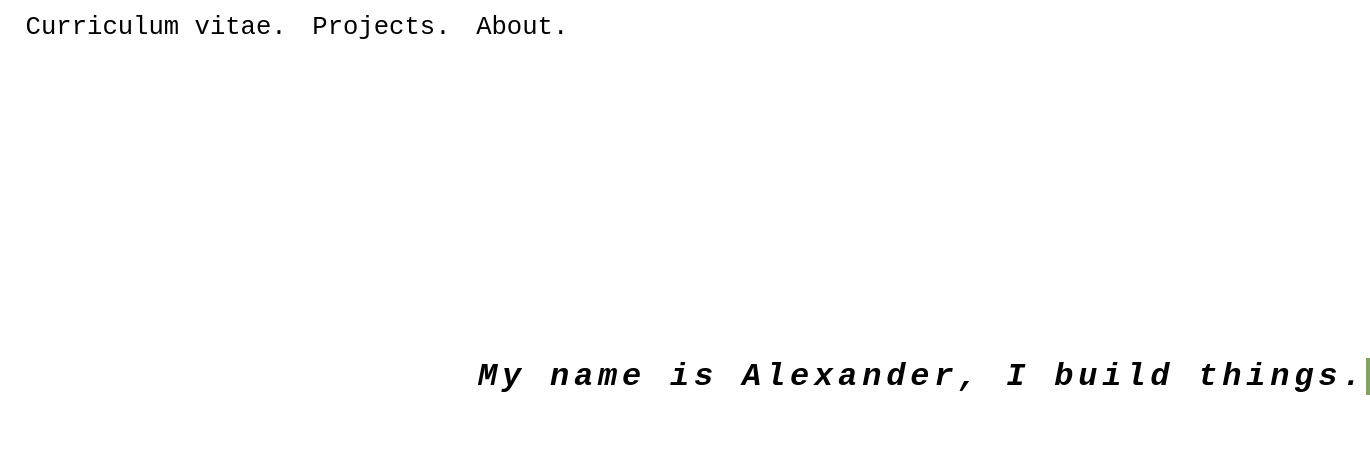
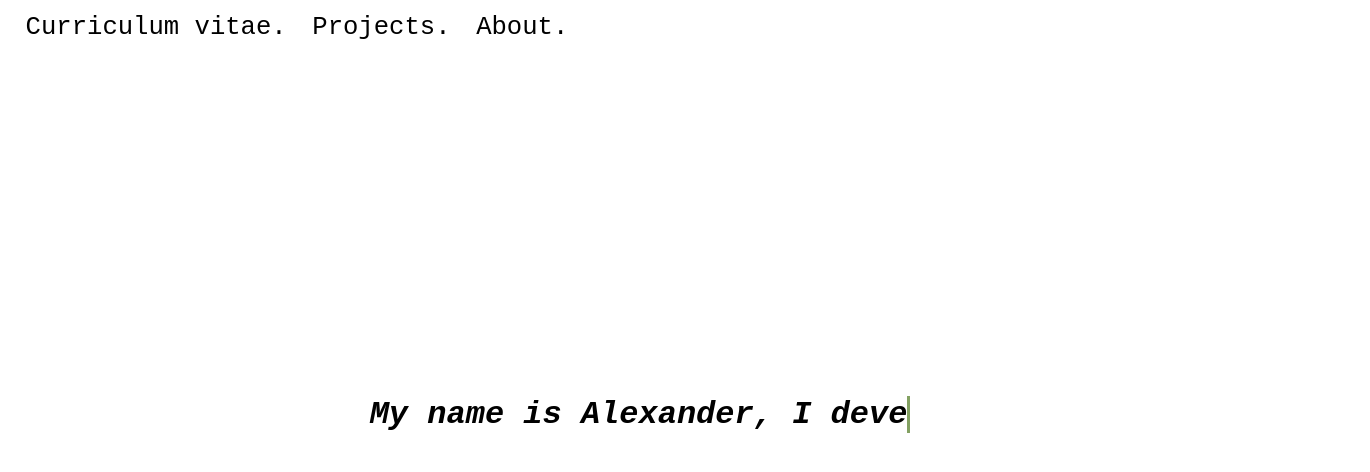
Before and after one commit to hybrio/Hybrio.github.io, a React (Create React App) app: page / in a window 1280 px wide. Shown: the top 472 px of the page, 1370 px wide, since content can reach past the window. Built offline with nearby package versions, Linux system fonts and the light colour scheme.

Commit message:
moved typewriter to js

```diff
--- a/src/App.css
+++ b/src/App.css
@@ -38,7 +38,7 @@ a {
   font-size: max(2vh,2vw);
 }
 p{
-  margin: auto;
+  margin-left: 0;
   padding-top: 25%;
   font-family: "Courier New", Courier, monospace;
   font-style: oblique;
@@ -46,26 +46,13 @@ p{
   justify-content: center;
 }
 
-
-.typewriter h1 {
-  overflow: hidden; /* Ensures the content is not revealed until the animation */
-  border-right: .15em solid rgb(131, 161, 98); /* The typwriter cursor */
-  white-space: nowrap; /* Keeps the content on a single line */
-  margin: 0 auto; /* Gives that scrolling effect as the typing happens */
-  letter-spacing: .15em; /* Adjust as needed */
-  animation:
-    typing 3.5s steps(40, end),
-    blink-caret .75s step-end infinite;
+#cursor {
+  border-left: .1em solid rgb(131, 161, 98);;
+  animation: blink .7s steps(1) infinite;
 }
 
-/* The typing effect */
-@keyframes typing {
-  from { width: 0 }
-  to { width: 100% }
+@keyframes blink {
+  50% {
+    border-color: transparent;
+  }
 }
-
-/* The typewriter cursor effect */
-@keyframes blink-caret {
-  from, to { border-color: transparent }
-  50% { border-color: rgb(131, 161, 98); }
-}
--- a/src/App.js
+++ b/src/App.js
@@ -7,7 +7,6 @@ import {
 import './App.css';
 import HomePage from './components/pages/HomePage';
 import ProjectsPage from './components/pages/ProjectsPage';
-import ProjectInfoPage from './components/pages/ProjectInfoPage';
 import AboutPage from './components/pages/AboutPage';
 import TagCheckerPage from './components/pages/TagCheckerPage';
 
@@ -19,7 +18,6 @@ function App() {
               <Route exact path="/about" component={AboutPage} />
               <Route exact path="/projects" component={ProjectsPage} />
               <Route path="/" component={HomePage} />
-              <Route exact path="/projects/:id" component={ProjectInfoPage} />
               <Route exact path="/tag_checker" component={TagCheckerPage} />
             </Switch>
         </div>
--- /dev/null
+++ b/src/components/Typer.js
@@ -0,0 +1,61 @@
+import React from 'react';
+class Typer extends React.Component {
+
+    static defaultProps = {
+      heading: '',
+      dataText: []
+    }
+
+    constructor(props) {
+      super(props);
+
+      this.state = {
+        text: '',
+        isDeleting: false,
+        loopNum: 0,
+        typingSpeed: 150
+      }
+    }
+
+    componentDidMount() {
+      this.handleType();
+    }
+
+    handleType = () => {
+      const { dataText } = this.props;
+      const { isDeleting, loopNum, text, typingSpeed } = this.state;
+      const i = loopNum % dataText.length;
+      const fullText = dataText[i];
+
+      this.setState({
+        text: isDeleting ? fullText.substring(0, text.length - 1) : fullText.substring(0, text.length + 1),
+        typingSpeed: isDeleting ? 30 : 200
+      });
+
+      if (!isDeleting && text === fullText) {
+
+        setTimeout(() => this.setState({ isDeleting: true }), 666);
+
+      } else if (isDeleting && text === '') {
+
+        this.setState({
+          isDeleting: false,
+          loopNum: loopNum + 1
+        });
+
+      }
+
+      setTimeout(this.handleType, typingSpeed);
+    };
+
+    render() {
+      return (
+        <h1>{ this.props.heading }&nbsp;
+          <span>{ this.state.text }</span>
+          <span id="cursor"/>
+        </h1>
+      );
+
+    }
+  }
+  export default Typer;
--- a/src/components/pages/HomePage.js
+++ b/src/components/pages/HomePage.js
@@ -1,6 +1,7 @@
 import React from 'react';
 import {Link} from "react-router-dom";
 import MyCV from '../../Docs/Alexander-CV.pdf';
+import Typer from '../Typer';
 
 class Homepage extends React.Component {
   render() {
@@ -15,9 +16,10 @@ class Homepage extends React.Component {
           </nav>
         <div id="content">
           <p>
-            <div class="typewriter">
-              <h1>My name is Alexander, I build things.</h1>
-            </div>
+          <Typer
+    heading={'My name is Alexander,'}
+    dataText={["I make things.","I develop applications.","I design backend systems.", "I build tooling.", "I integrate cloud platforms."]}
+  />
           </p>
         </div>
       </>
--- a/src/components/pages/ProjectInfoPage.js
+++ /dev/null
@@ -1,13 +0,0 @@
-import React from 'react';
-
-class ProjectInfoPage extends React.Component {
-  render() {
-    return (
-      <div>
-        &nbsp;Insert Project Info Page Here
-      </div>
-    );
-  }
-}
-
-export default ProjectInfoPage;
```
